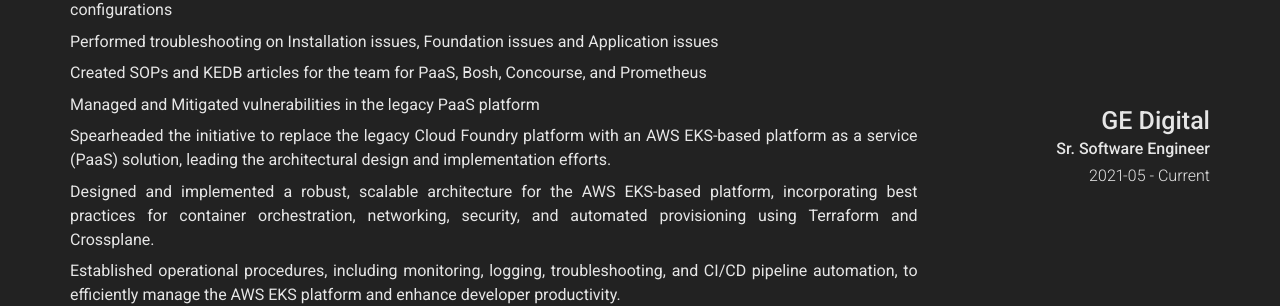
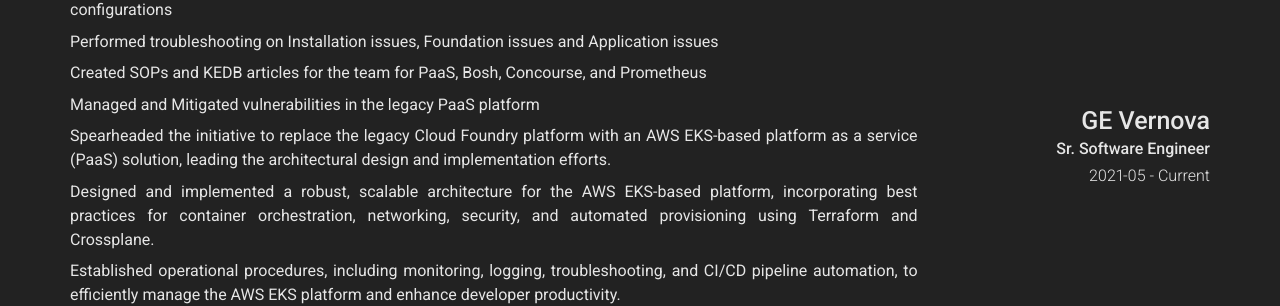
Before and after one commit to ArvindChaturvedi/Arvind-CV, a Jekyll site: the page built from index.md, in a window 1280 px wide and 900 px high, scrolled down 657 px. Shown: the part 154-460 px from the top of the window. Built offline with Jekyll 4.4.1, drawn with Linux system fonts in a browser that asks for light colours; nearby versions of some CDN libraries.

```diff
--- a/_config.yml
+++ b/_config.yml
@@ -12,8 +12,8 @@ email: Arvind.Chaturvedi1092@gmail.com
 # email_title: Email (Email title override)
 phone: +91-7406062351
 # phone_title: Phone (Phone title override)
-website: https://drive.google.com/file/d/1QDd5TtwWQkv-uGnTf3_Db6YSGArFk1c1/view?usp=sharing
-website_title: Download My Resume from here
+website: "https://drive.google.com/file/d/1QDd5TtwWQkv-uGnTf3_Db6YSGArFk1c1/view?usp=sharing"
+website_title: "Download My Resume from here"
 
 # Dark Mode (true/false/never)
 darkmode: true
@@ -35,7 +35,7 @@ content:
     layout: list
     content:
       - layout: right
-        title: GE Digital
+        title: GE Vernova
         sub_title: Sr. Software Engineer
         caption: 2021-05 - Current
         quote: >
```
